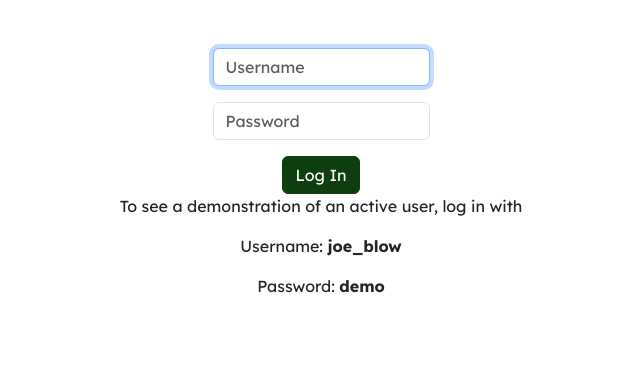
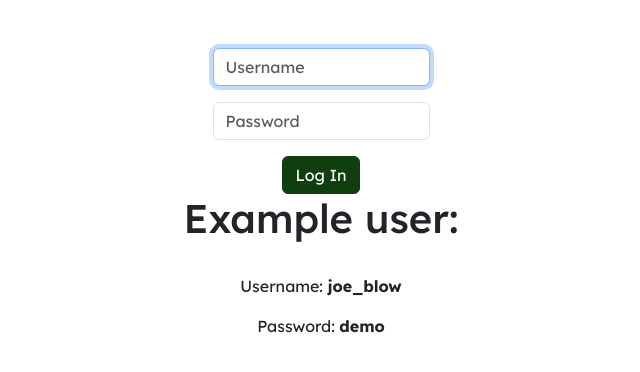
Before and after one commit to CHagarty/scorecard-catalogue, a Flask app: page /login in a window 1280 px wide. Shown: the part 110-482 px from the top of the page, without its empty margins (319-959 px from the left). Run offline with Flask 3, Linux system fonts and the light colour scheme.

Commit message:
Adjusted demo message styling

```diff
--- a/templates/login.html
+++ b/templates/login.html
@@ -20,7 +20,7 @@
     </div>
 
     <div class = "demo-message">
-        <p>To see a demonstration of an active user, log in with</p>
+        <h1>Example user:</h1>
         <p>Username: <strong>joe_blow</strong></p>
         <p>Password: <strong>demo</strong></p>
     </div>
```
